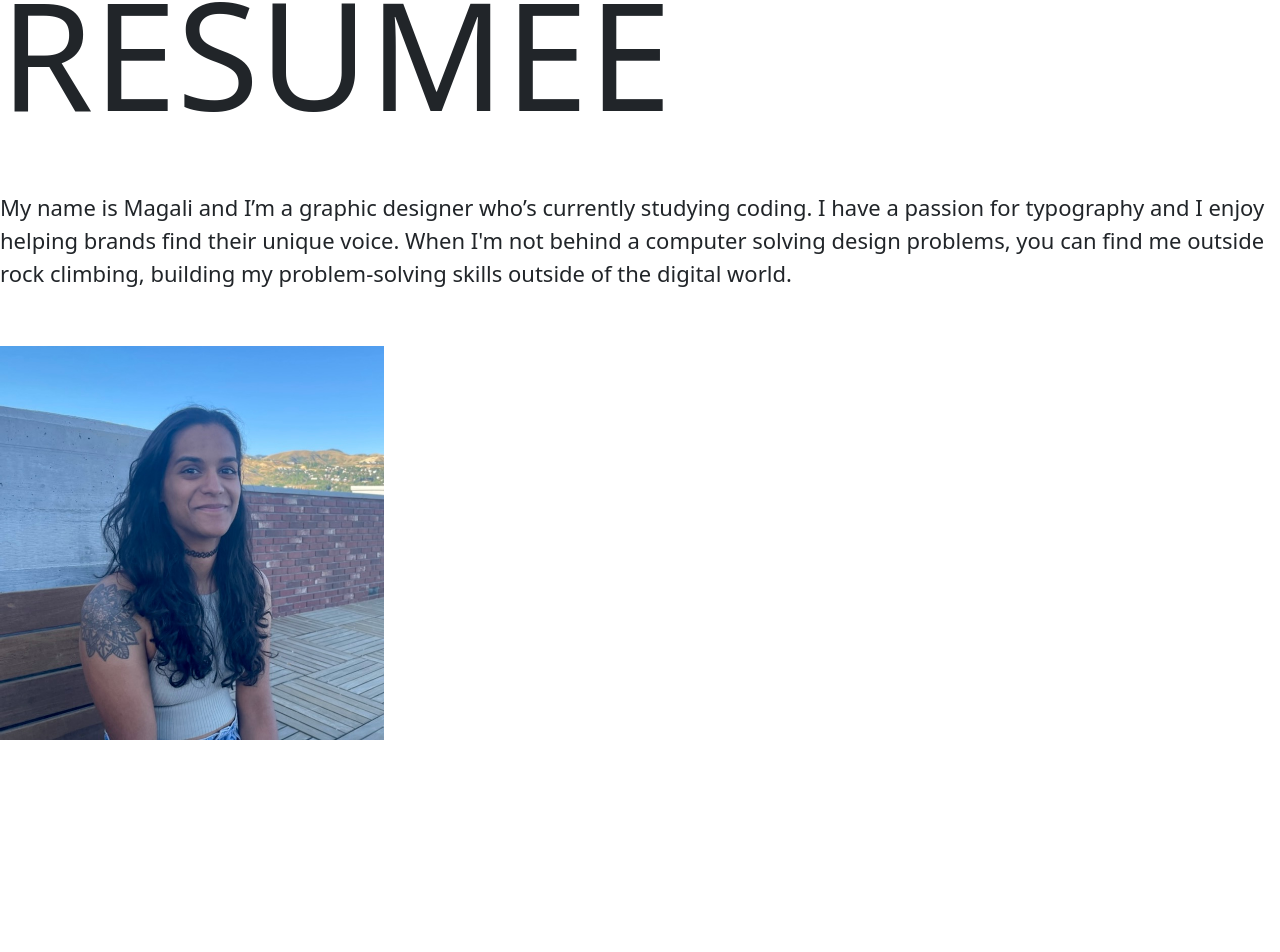
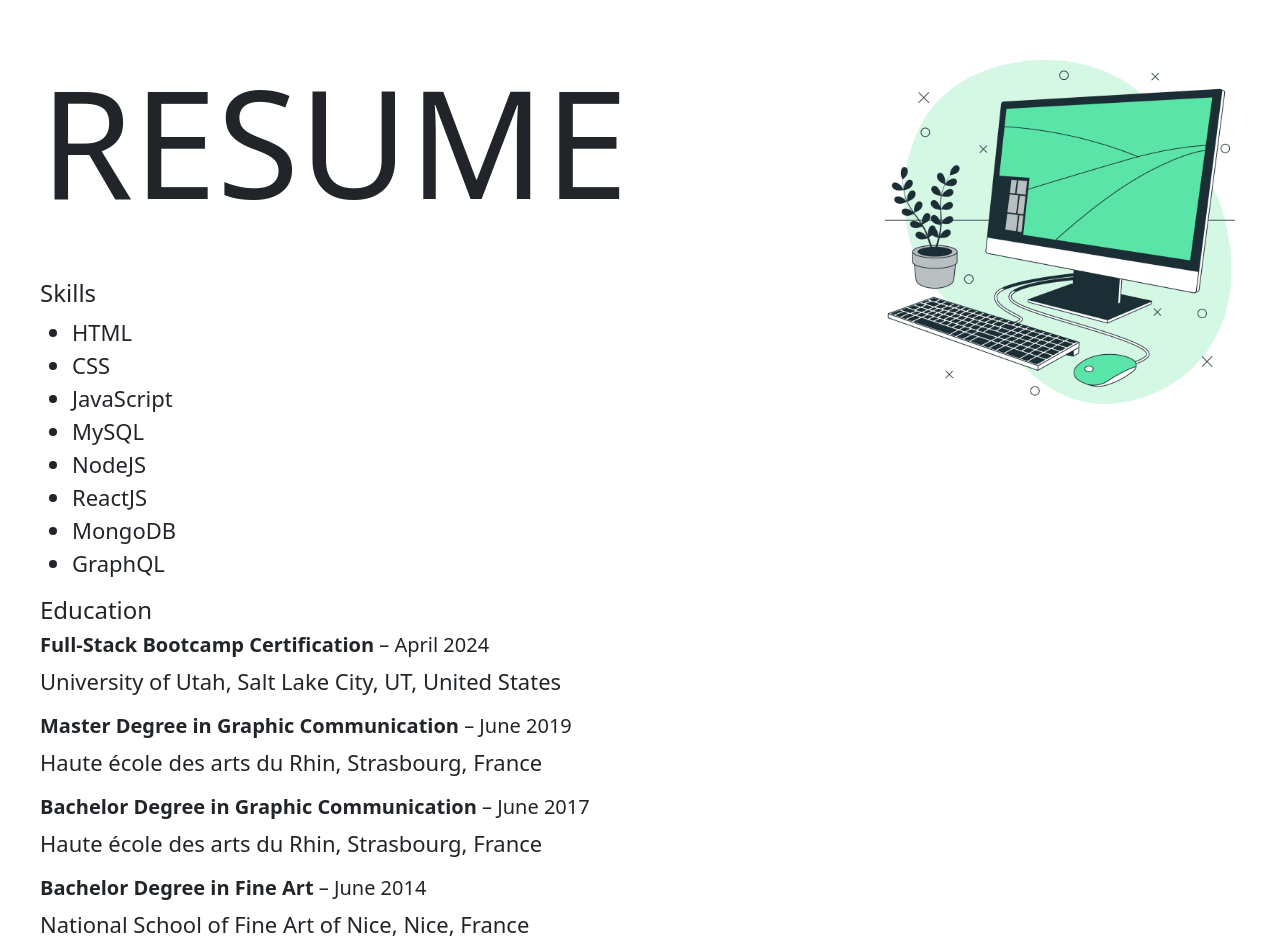
Before and after one commit to maglb/React-Portfolio, a React (Vite) app: page /resume in a window 1280 px wide. Shown: the part 216-1168 px from the top of the page. Before the commit the page ends 996 px from the top, so only its background shows below. Built offline with nearby package versions, Linux system fonts and the light colour scheme.

Commit message:
Resume page content and formatting

```diff
--- a/src/pages/ResumePage.jsx
+++ b/src/pages/ResumePage.jsx
@@ -1,19 +1,63 @@
 // This is a static page mocking an "About Us" section for our fake user data
 export default function ResumePage() {
   return (
-    <section id="resume">
-      <div className="mydescription">
-        <h2>Resumee</h2>
-        <p id="mystory">
-          My name is Magali and I’m a graphic designer who’s currently studying
-          coding. I have a passion for typography and I enjoy helping brands
-          find their unique voice. When I'm not behind a computer solving design
-          problems, you can find me outside rock climbing, building my
-          problem-solving skills outside of the digital world.
-        </p>
+    <section id="about">
+      <div className="mydescription d-flex flex-column">
+        <h2>Resume</h2>
+
+        <div id="mystory" className="col">
+          <div className="skills">
+            <h4>Skills</h4>
+            <ul>
+              <li>HTML</li>
+              <li>CSS</li>
+              <li>JavaScript</li>
+              <li>MySQL</li>
+              <li>NodeJS</li>
+              <li>ReactJS</li>
+              <li>MongoDB</li>
+              <li>GraphQL</li>
+            </ul>
+          </div>
+          <h4>Education</h4>
+          <div>
+            <h5>
+              <strong>Full-Stack Bootcamp Certification</strong> – April 2024
+            </h5>
+            <p className="location">
+              University of Utah, Salt Lake City, UT, United States
+            </p>
+          </div>
+          <div>
+            <h5>
+              <strong>Master Degree in Graphic Communication</strong> – June
+              2019
+            </h5>
+            <p className="location">
+              Haute école des arts du Rhin, Strasbourg, France
+            </p>
+          </div>
+          <div>
+            <h5>
+              <strong>Bachelor Degree in Graphic Communication</strong> – June
+              2017
+            </h5>
+            <p className="location">
+              Haute école des arts du Rhin, Strasbourg, France
+            </p>
+          </div>
+          <div>
+            <h5>
+              <strong>Bachelor Degree in Fine Art</strong> – June 2014
+            </h5>
+            <p className="location">
+              National School of Fine Art of Nice, Nice, France
+            </p>
+          </div>
+        </div>
       </div>
-      <div className="myphoto">
-        <img src="../src/assets/myphoto.jpg" alt=""></img>
+      <div className="myphoto d-flex ">
+        <img src="../src/assets/resume.jpg" alt=""></img>
       </div>
     </section>
   );
```
